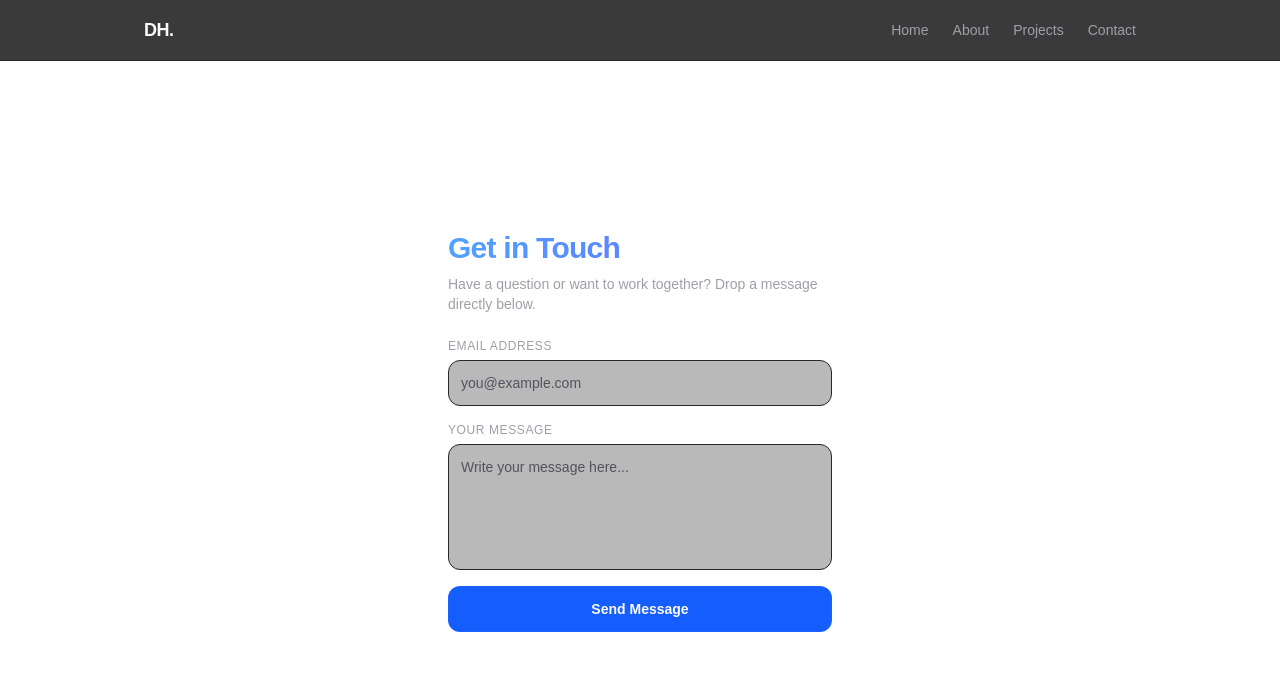
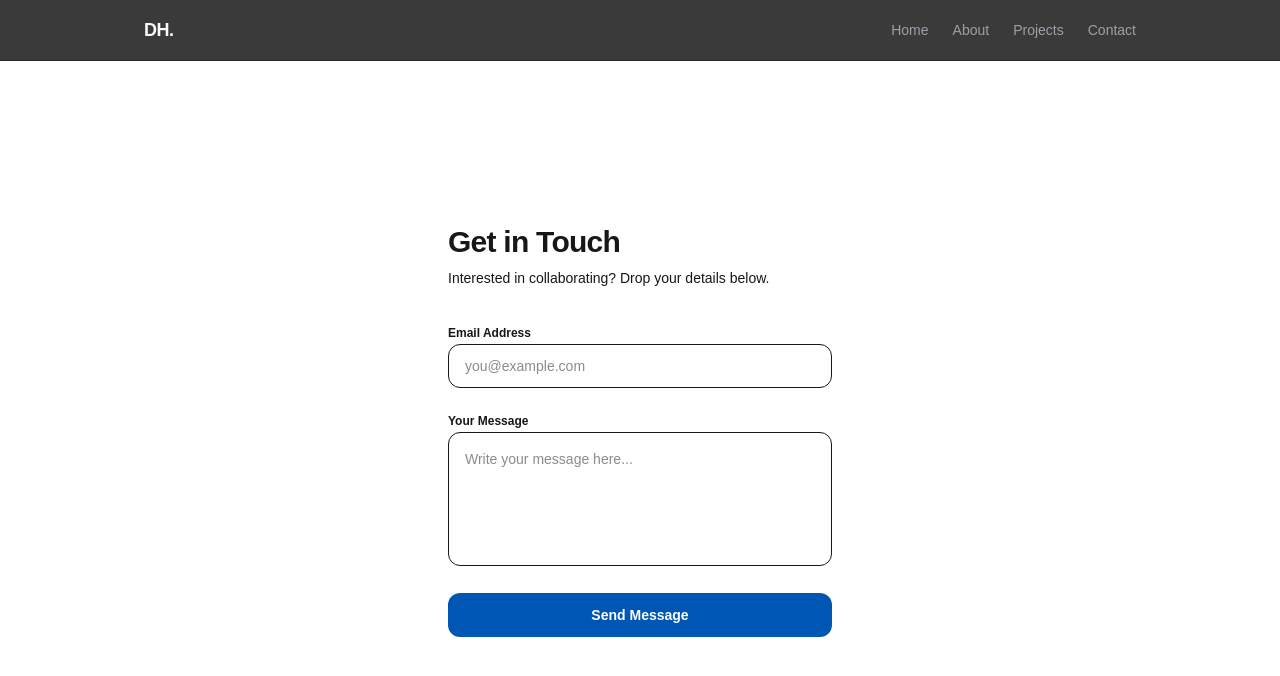
Before and after one commit to idominicherce-web/my-portfolio, a Next.js app: page /contact in a window 1280 px wide. Shown: the top 676 px of the page. Built offline with nearby package versions, Linux system fonts and the light colour scheme.

Commit message:
feat(contact): installing and configuring resend API

```diff
--- /dev/null
+++ b/app/api/send/route.ts
@@ -0,0 +1,35 @@
+// app/api/send/route.ts
+import { NextResponse } from "next/server";
+import { Resend } from "resend";
+
+const resend = new Resend(process.env.RESEND_API_KEY);
+
+export async function POST(request: Request) {
+	try {
+		// 1. Extract incoming form fields from the request body
+		const { email, message } = await request.json();
+
+		// Basic validation guardrails
+		if (!email || !message) {
+			return NextResponse.json(
+				{ error: "Email and message are required fields." },
+				{ status: 400 },
+			);
+		}
+
+		// 2. Dispatch the email payload through Resend
+		const data = await resend.emails.send({
+			from: "Portfolio Contact <onboarding@resend.dev>", // Free accounts use this domain by default
+			to: "dominicherce@gmail.com", // Your verified email address
+			subject: `New Portfolio Message from ${email}`,
+			text: `Sender: ${email}\n\nMessage:\n${message}`,
+		});
+
+		return NextResponse.json({ success: true, data });
+	} catch (error: any) {
+		return NextResponse.json(
+			{ error: error.message || "Internal Server Error" },
+			{ status: 500 },
+		);
+	}
+}
--- a/app/contact/page.tsx
+++ b/app/contact/page.tsx
@@ -1,78 +1,110 @@
-"use client"; // 🧠 Declared because we are binding interactive hooks
+"use client";
 
-import { useActionState } from "react";
-import { type FormState, submitContactForm } from "@/app/actions/contact";
-import SubmitButton from "@/components/SubmitButton";
-
-const initialState: FormState = {
-	success: null,
-	message: "",
-};
+import { useState } from "react";
 
 export default function ContactPage() {
-	// useActionState receives the server action, handles async state tracking, and manages return states
-	const [state, formAction] = useActionState(submitContactForm, initialState);
+	const [email, setEmail] = useState("");
+	const [message, setMessage] = useState("");
+	const [status, setStatus] = useState<
+		"idle" | "loading" | "success" | "error"
+	>("idle");
+	const [errorMessage, setErrorMessage] = useState("");
+
+	const handleSubmit = async (e: React.FormEvent) => {
+		e.preventDefault();
+		setStatus("loading");
+		setErrorMessage("");
+
+		try {
+			const response = await fetch("/api/send", {
+				method: "POST",
+				headers: { "Content-Type": "application/json" },
+				body: JSON.stringify({ email, message }),
+			});
+
+			const result = await response.json();
+
+			if (!response.ok) {
+				throw new Error(result.error || "Something went wrong.");
+			}
+
+			// Reset form fields on successful transmission
+			setStatus("success");
+			setEmail("");
+			setMessage("");
+		} catch (err: any) {
+			setStatus("error");
+			setErrorMessage(err.message || "Failed to submit message.");
+		}
+	};
 
 	return (
-		<main className="flex-1 max-w-md w-full mx-auto p-8 flex flex-col justify-center min-h-[calc(100vh-65px)] gap-6">
-			<div>
-				<h1 className="text-3xl font-bold tracking-tight mb-2 bg-linear-to-r from-blue-400 to-indigo-500 bg-clip-text text-transparent">
-					Get in Touch
-				</h1>
-				<p className="text-zinc-400 text-sm">
-					Have a question or want to work together? Drop a message directly
-					below.
+		<main className="flex-1 max-w-md w-full mx-auto p-8 flex flex-col justify-center min-h-[calc(100vh-65px)] gap-6 bg-background text-foreground transition-colors duration-200">
+			<div className="space-y-2">
+				<h1 className="text-3xl font-bold tracking-tight">Get in Touch</h1>
+				<p className="text-muted-foreground text-sm">
+					Interested in collaborating? Drop your details below.
 				</p>
 			</div>
 
-			{/* Banners for success or error feedback */}
-			{state.success === true && (
-				<div className="p-4 text-xs font-medium rounded-xl border border-emerald-500/20 bg-emerald-500/10 text-emerald-400">
-					{state.message}
-				</div>
-			)}
-			{state.success === false && (
-				<div className="p-4 text-xs font-medium rounded-xl border border-red-500/20 bg-red-500/10 text-red-400">
-					{state.message}
-				</div>
-			)}
-
-			<form action={formAction} className="flex flex-col gap-4">
-				<div className="flex flex-col gap-1.5">
+			<form onSubmit={handleSubmit} className="flex flex-col gap-5 mt-2">
+				<div className="space-y-2">
 					<label
 						htmlFor="email"
-						className="text-xs font-medium text-zinc-400 uppercase tracking-wider"
+						className="text-xs font-semibold text-muted-foreground"
 					>
 						Email Address
 					</label>
 					<input
+						id="email"
 						type="email"
-						id="email"
-						name="email"
 						required
+						value={email}
+						onChange={(e) => setEmail(e.target.value)}
+						disabled={status === "loading"}
+						className="h-11 w-full rounded-xl border border-border bg-card px-4 text-sm text-foreground focus:outline-hidden focus:ring-2 focus:ring-blue-500/20 disabled:opacity-50"
 						placeholder="you@example.com"
-						className="w-full p-3 rounded-xl border border-zinc-800 bg-zinc-900/30 text-zinc-100 placeholder-zinc-600 text-sm focus:border-blue-500 focus:outline-none transition-colors"
 					/>
 				</div>
 
-				<div className="flex flex-col gap-1.5">
+				<div className="space-y-2">
 					<label
 						htmlFor="message"
-						className="text-xs font-medium text-zinc-400 uppercase tracking-wider"
+						className="text-xs font-semibold text-muted-foreground"
 					>
 						Your Message
 					</label>
 					<textarea
 						id="message"
-						name="message"
 						required
 						rows={5}
+						value={message}
+						onChange={(e) => setMessage(e.target.value)}
+						disabled={status === "loading"}
+						className="w-full rounded-xl border border-border bg-card p-4 text-sm text-foreground focus:outline-hidden focus:ring-2 focus:ring-blue-500/20 disabled:opacity-50 resize-none"
 						placeholder="Write your message here..."
-						className="w-full p-3 rounded-xl border border-zinc-800 bg-zinc-900/30 text-zinc-100 placeholder-zinc-600 text-sm focus:border-blue-500 focus:outline-none transition-colors resize-none"
 					/>
 				</div>
 
-				<SubmitButton />
+				<button
+					type="submit"
+					disabled={status === "loading"}
+					className="h-11 w-full rounded-xl bg-stratpoint-blue text-white text-sm font-semibold hover:opacity-90 active:scale-[0.99] transition-all disabled:opacity-50 cursor-pointer flex items-center justify-center"
+				>
+					{status === "loading" ? "Sending..." : "Send Message"}
+				</button>
+
+				{/* Status UI Notifications */}
+				{status === "success" && (
+					<p className="text-xs text-green-500 font-medium text-center">
+						✓ Message sent successfully! I'll get back to you soon.
+					</p>
+				)}
+				{status === "error" && (
+					<p className="text-xs text-destructive font-medium text-center">
+						✕ {errorMessage}
+					</p>
+				)}
 			</form>
 		</main>
 	);
```
Also changed, not shown: package.json (+8 -0 lines), 1 other file (tests, documents, lock files or other folders).
